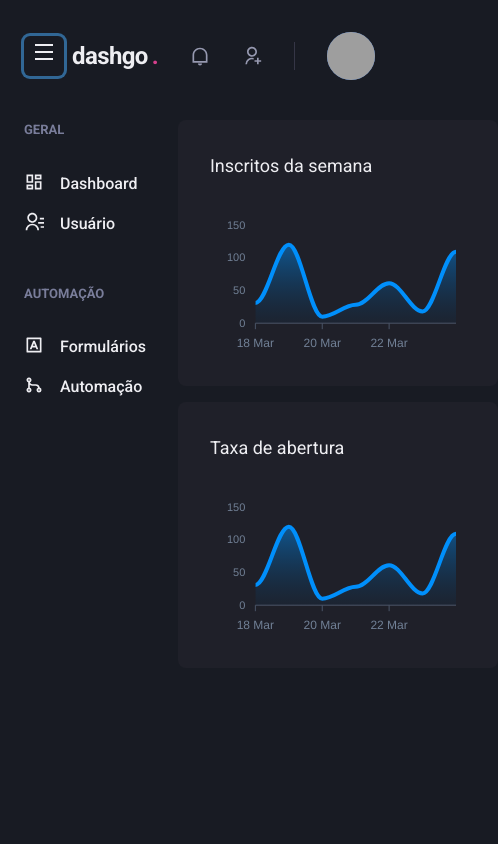
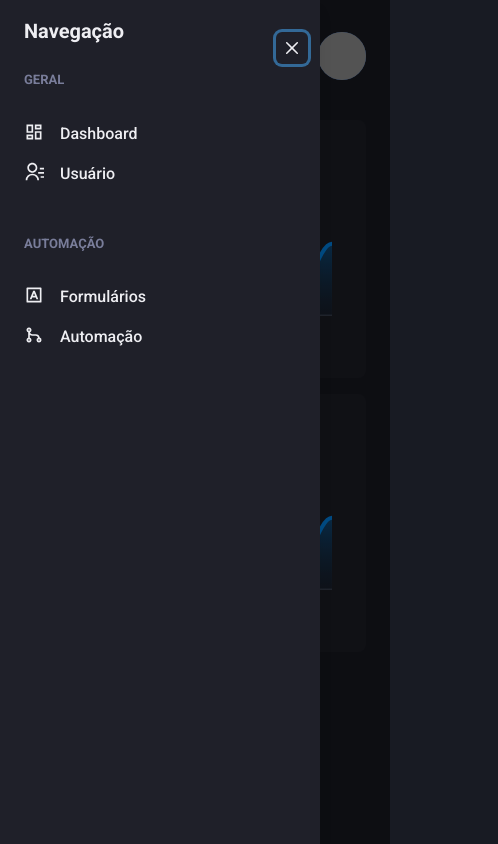
Before and after one commit to DevMiguell/dashgo-ignite, a Next.js app: page /dashboard in a window 390 px wide. Both pictures are taken after a click on the button "Opne Navigation". Shown: the whole page, 498 px wide, since content can reach past the window. Built offline with nearby package versions, Linux system fonts and the light colour scheme; grey boxes are pictures that could not be loaded.

Commit message:
Adionando responsividade

```diff
--- a/src/components/Header/NotificationNav.tsx
+++ b/src/components/Header/NotificationNav.tsx
@@ -4,9 +4,9 @@ import { RiNotificationLine, RiUserAddLine } from "react-icons/ri";
 export function NotificationNav() {
   return (
     <HStack
-      spacing="8"
-      mx="8"
-      pr="8"
+      spacing={["6", "8"]}
+      mx={["6", "8"]}
+      pr={["6", "8"]}
       py="1"
       color="gray.300"
       borderRightWidth={1}
--- a/src/components/Sidebar/index.tsx
+++ b/src/components/Sidebar/index.tsx
@@ -1,23 +1,37 @@
-import { Box, Stack } from "@chakra-ui/react";
+import { Box, useBreakpointValue, Drawer, DrawerOverlay, DrawerContent, DrawerCloseButton, DrawerHeader, DrawerBody } from "@chakra-ui/react";
 import React from "react";
-import { RiContactsLine, RiDashboardLine, RiGitMergeLine, RiInputMethodLine } from "react-icons/ri";
-import { NavLink } from "./NavLink";
-import { NavSection } from "./NavSection";
+import { useSidebarDrawer } from "../../contexts/SidebarDrawerContext";
+
+import { SidebarNav } from "./SidebarNav";
 
 export function Sidebar() {
+  const { isOpen, onClose } = useSidebarDrawer()
+
+  const isDrawerSidebar = useBreakpointValue({
+    base: true,
+    lg: false,
+  })
+
+  if (isDrawerSidebar) {
+    return (
+      <Drawer isOpen={isOpen} placement="left" onClose={onClose}>
+        <DrawerOverlay>
+          <DrawerContent bg="gray.800" pd="4">
+            <DrawerCloseButton mt="6" />
+            <DrawerHeader>Navegação</DrawerHeader>
+
+            <DrawerBody>
+              <SidebarNav />
+            </DrawerBody>
+          </DrawerContent>
+        </DrawerOverlay>
+      </Drawer>
+    )
+  }
+
   return (
     <Box as="aside" w="64" mr="8">
-      <Stack spacing="12" align="flex-start">
-        <NavSection title="GERAL">
-          <NavLink icon={RiDashboardLine}>Dashboard</NavLink>
-          <NavLink icon={RiContactsLine}>Usuário</NavLink>
-        </NavSection>
-
-        <NavSection title="AUTOMAÇÃO">
-          <NavLink icon={RiInputMethodLine}>Formulários</NavLink>
-          <NavLink icon={RiGitMergeLine}>Automação</NavLink>
-        </NavSection>
-      </Stack>
+      <SidebarNav />
     </Box>
   )
 }
--- a/src/pages/dashboard.tsx
+++ b/src/pages/dashboard.tsx
@@ -69,7 +69,7 @@ export default function Dashboard() {
 
         <SimpleGrid flex="1" gap="4" minChildWidth="320px" align="flex-start">
           <Box
-            p="8"
+            p={["6", "8"]}
             bg="gray.800"
             borderRadius={8}
             pb="4"
@@ -78,7 +78,7 @@ export default function Dashboard() {
             <Chart options={options} series={series} type="area" height={160} />
           </Box>
           <Box
-            p="8"
+            p={["6", "8"]}
             bg="gray.800"
             borderRadius={8}
             pb="4"
```
